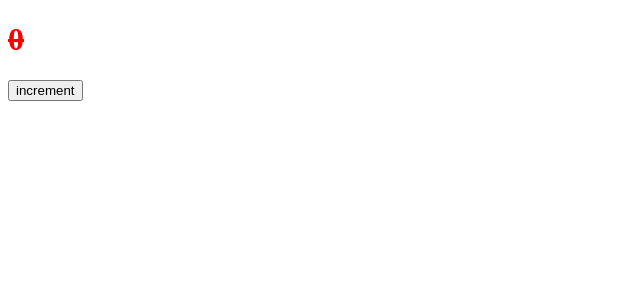
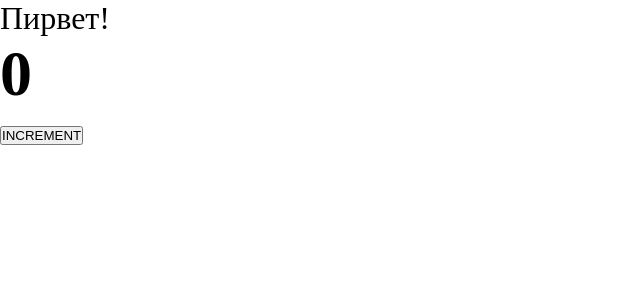
Before and after one commit to neeptoon/front-productions, a React app: page / in a window 1280 px wide. Shown: the top 300 px of the page, without its empty margins (0-640 px from the left). Built offline with nearby package versions, Linux system fonts and the light colour scheme.

Commit message:
добавляет css modules

```diff
--- a/package.json
+++ b/package.json
@@ -19,6 +19,7 @@
     "@types/webpack-dev-server": "^4.7.2",
     "css-loader": "^6.7.3",
     "html-webpack-plugin": "^5.5.0",
+    "mini-css-extract-plugin": "^2.7.2",
     "sass": "^1.58.0",
     "sass-loader": "^13.2.0",
     "style-loader": "^3.3.1",
--- /dev/null
+++ b/src/App.tsx
@@ -0,0 +1,13 @@
+import { Counter } from "./components/Counter"
+import './index.scss';
+
+const App = () => {
+    return (
+        <div className="app">
+            <span>Пирвет!</span>
+            <Counter/>
+        </div>
+    )
+}
+
+export default App;
--- /dev/null
+++ b/src/components/Counter.module.scss
@@ -0,0 +1,8 @@
+.heading {
+    color: blue;
+    text-decoration: line-through;
+}
+
+.upper {
+    text-transform: uppercase;
+}
--- a/src/components/Counter.scss
+++ /dev/null
@@ -1,4 +0,0 @@
-h1 {
-    color: red;
-    text-decoration: line-through;
-}
--- a/src/components/Counter.tsx
+++ b/src/components/Counter.tsx
@@ -1,12 +1,12 @@
 import React, { useState } from 'react';
-import './Counter.scss'
+import classes from  './Counter.module.scss';
 
 export const Counter = () => {
     const [count, setCounter] = useState(0);
     return (
         <>
-            <h1>{count}</h1>
-            <button onClick={() => setCounter(count + 1)}>increment</button>
+            <h1 className={classes.upper}>{count}</h1>
+            <button className={classes.upper} onClick={() => setCounter(count + 1)}>increment</button>
         </>
     )
 }
--- /dev/null
+++ b/src/index.scss
@@ -0,0 +1,9 @@
+* {
+    margin: 0;
+    padding: 0;
+    box-sizing: border-box;
+}
+
+.app {
+    font-size: 32px;
+}
--- a/src/index.tsx
+++ b/src/index.tsx
@@ -1,9 +1,8 @@
 import {render} from 'react-dom';
-import { Counter } from './components/Counter';
+import App from './App';
+
 
 render(
-    <>
-        <Counter/>
-    </>,
+    <App/>,
     document.getElementById('root')
 )
```
Also changed, not shown: src/global.d.ts (added, +7 -0 lines), 4 other files (tests, documents, lock files or other folders).
